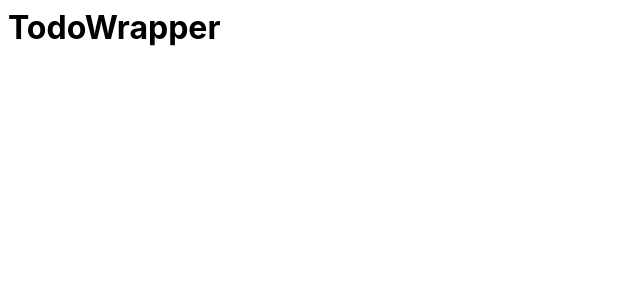
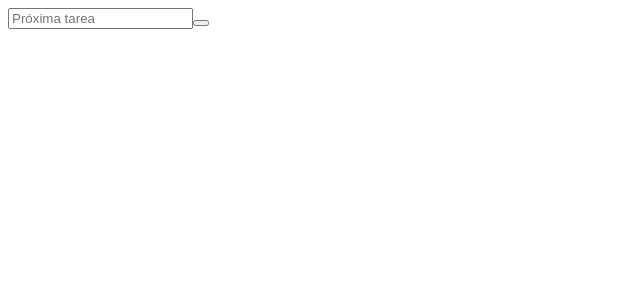
Before and after one commit to szemanuel/Todo-ver-2, a React (Create React App) app: page / in a window 1280 px wide. Shown: the top 300 px of the page, without its empty margins (0-640 px from the left). Built offline with nearby package versions, Linux system fonts and the light colour scheme.

Commit message:
1 file modified

```diff
--- a/src/components/TodoWrapper.js
+++ b/src/components/TodoWrapper.js
@@ -1,9 +1,8 @@
-import React  from 'react';
+import React from 'react';
+import { TodoForm } from './TodoForm';
 
 const TodoWrapper = () => {
-  return(
-    <h1 className=""> TodoWrapper </h1>
-  )
-}
+  return <TodoForm />;
+};
 
-export { TodoWrapper }
+export { TodoWrapper };
```
